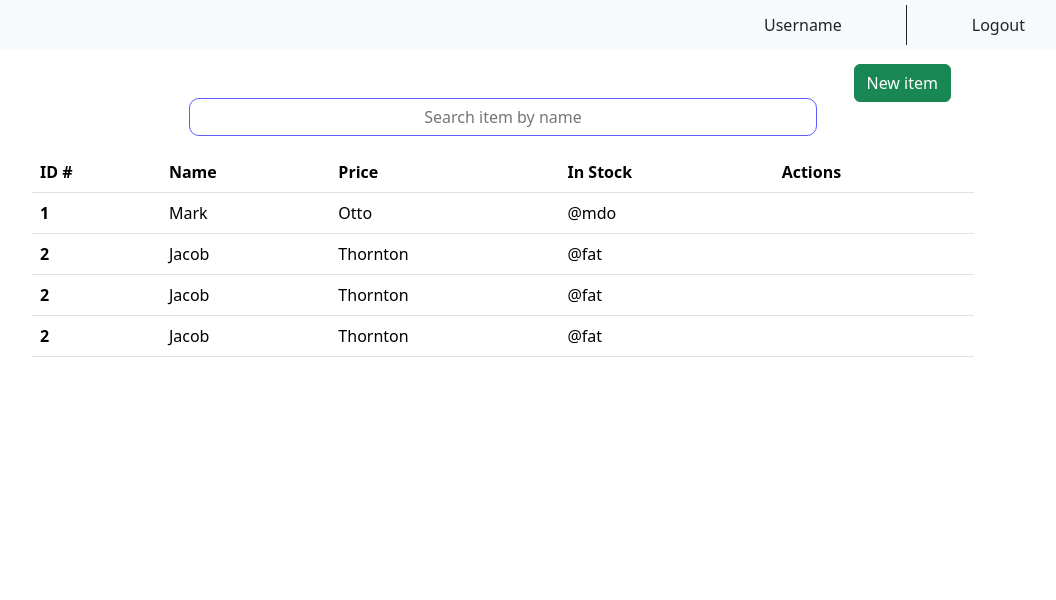
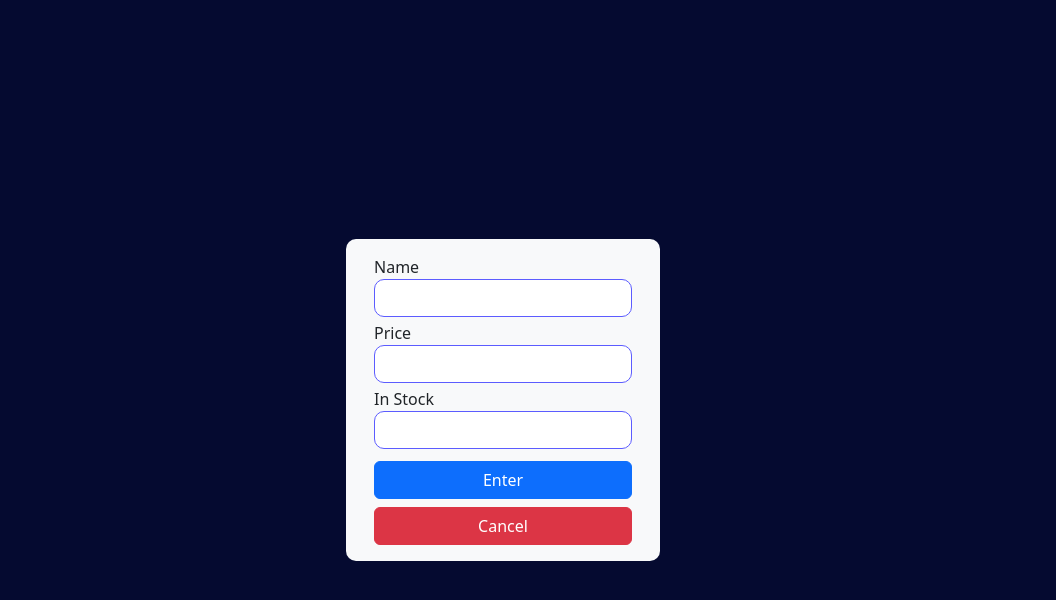
Before and after one commit to PkMnCrystal91/minsal-gob-app, a React (Vite) app: page /form in a window 1280 px wide. Shown: the top 600 px of the page, without its empty margins (137-1193 px from the left). Built offline with nearby package versions, Linux system fonts and the light colour scheme.

Commit message:
App Router done, An all components

```diff
--- a/src/App.jsx
+++ b/src/App.jsx
@@ -1,11 +1,11 @@
-import React from "react";
-import { Login, Inventory } from "./pages/index";
+import { BrowserRouter } from "react-router-dom";
 import "./App.css";
+import { AppRouter } from "./routes/AppRouter";
 
 export const App = () => {
   return (
-    <>
-      <Inventory />
-    </>
+    <BrowserRouter>
+      <AppRouter />
+    </BrowserRouter>
   );
 };
--- /dev/null
+++ b/src/components/Form/Form.css
@@ -0,0 +1,3 @@
+form {
+  border-radius: 10px;
+}
--- /dev/null
+++ b/src/components/Form/Form.jsx
@@ -0,0 +1,24 @@
+import "./Form.css";
+
+export const Form = () => {
+  return (
+    <form className="bg-light w-25 row justify-content-center p-3 gap-1">
+      <div className="col-12 d-flex flex-column">
+        <label>Name</label>
+        <input className="px-3" type="text" id="id" name="id" />
+      </div>
+      <div className="col-12 d-flex flex-column">
+        <label>Price</label>
+        <input className="px-3" type="text" id="id" name="id" />
+      </div>
+      <div className="col-12 d-flex flex-column">
+        <label>In Stock</label>
+        <input className="px-3" type="text" id="id" name="id" />
+      </div>
+      <div className="col-12 d-flex flex-column gap-2 mt-2">
+        <button className="btn btn-primary ">Enter</button>
+        <button className="btn btn-danger">Cancel</button>
+      </div>
+    </form>
+  );
+};
--- a/src/components/index.js
+++ b/src/components/index.js
@@ -1,3 +1,4 @@
 export * from "./Navbar/Navbar";
 export * from "./Tbody/Tbody";
 export * from "./Thead/Thead";
+export * from "./Form/Form";
--- /dev/null
+++ b/src/pages/FormPage/FormContainer.css
@@ -0,0 +1,4 @@
+.main-form {
+  height: 100vh;
+  background-color: #050a30;
+}
--- /dev/null
+++ b/src/pages/FormPage/FormContainer.jsx
@@ -0,0 +1,10 @@
+import { Form } from "../../components/index";
+import "./FormContainer.css";
+
+export const FormContainer = () => {
+  return (
+    <div className="container-fluid main-form d-flex justify-content-center align-items-center">
+      <Form />
+    </div>
+  );
+};
--- a/src/pages/Inventory/Inventory.css
+++ b/src/pages/Inventory/Inventory.css
@@ -14,7 +14,7 @@ input::placeholder {
   text-align: center;
 }
 
-.btn {
+.btn-inventory {
   position: absolute;
   top: 4rem;
   right: 12rem;
--- a/src/pages/Inventory/Inventory.jsx
+++ b/src/pages/Inventory/Inventory.jsx
@@ -1,13 +1,17 @@
+import { Link } from "react-router-dom";
 import { Navbar, Tbody, Thead } from "../../components/index";
+
 import "./Inventory.css";
 
 export const Inventory = () => {
   return (
     <div className="container-fluid main-inventory">
       <Navbar />
-      <button type="button" className="btn btn-success">
-        New item
-      </button>
+      <Link to={"/form"}>
+        <button type="button" className="btn btn-success btn-inventory">
+          New item
+        </button>
+      </Link>
       <div className="input-box w-50 m-auto mt-5">
         <input
           className="w-100 m-auto px-3"
--- a/src/pages/index.js
+++ b/src/pages/index.js
@@ -1,2 +1,3 @@
 export * from "./Login/Login";
 export * from "./Inventory/Inventory";
+export * from "./FormPage/FormContainer";
--- /dev/null
+++ b/src/routes/AppRouter.jsx
@@ -0,0 +1,17 @@
+import { Navigate, Route, Routes } from "react-router-dom";
+import { FormContainer, Inventory, Login } from "../pages";
+
+export const AppRouter = () => {
+  return (
+    <>
+      <Routes>
+        <Route path="/" element={<Login />} />
+
+        <Route path="/inventori" element={<Inventory />} />
+        <Route path="/form" element={<FormContainer />}>
+          <Route path="/form/:id" element={<FormContainer />} />
+        </Route>
+      </Routes>
+    </>
+  );
+};
```
